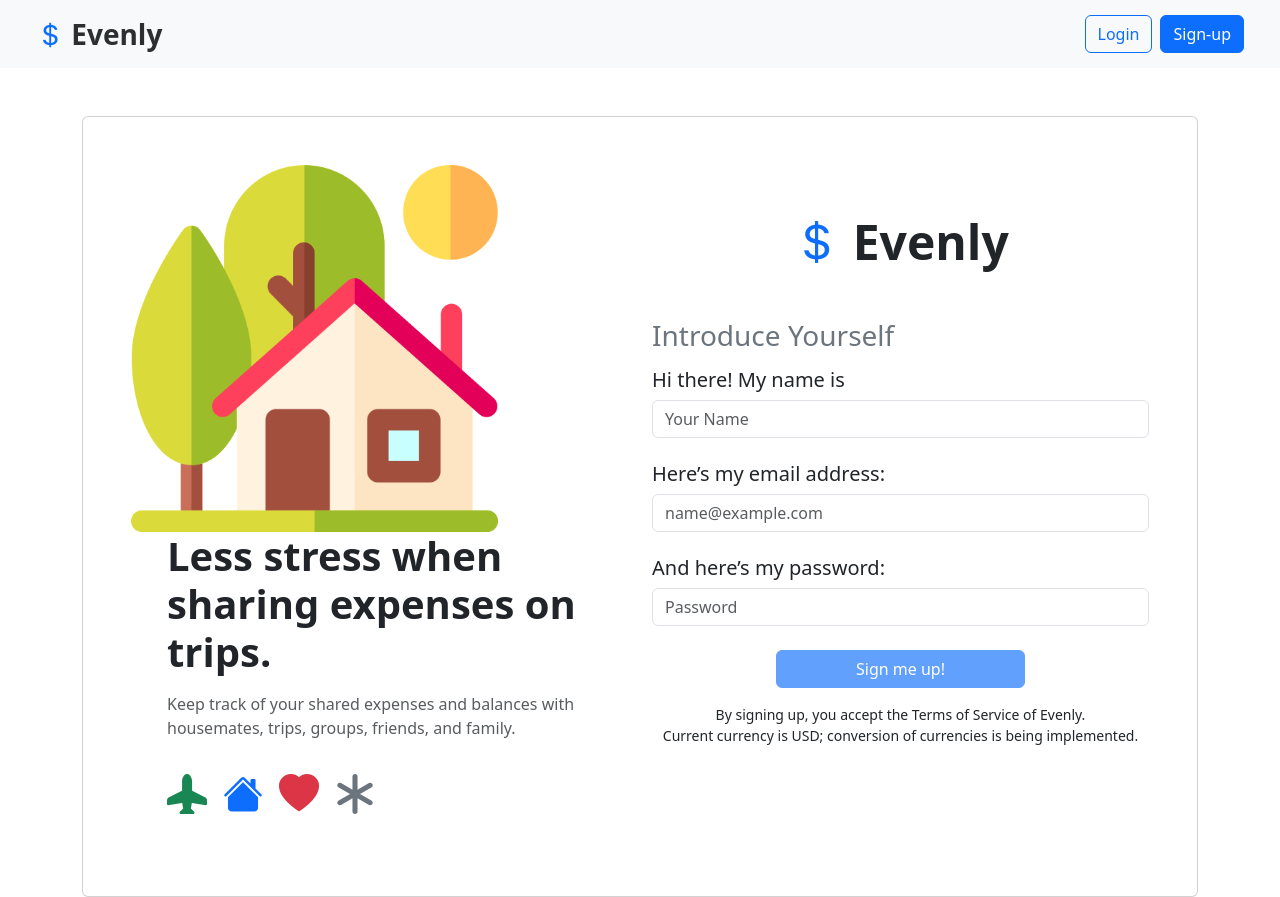
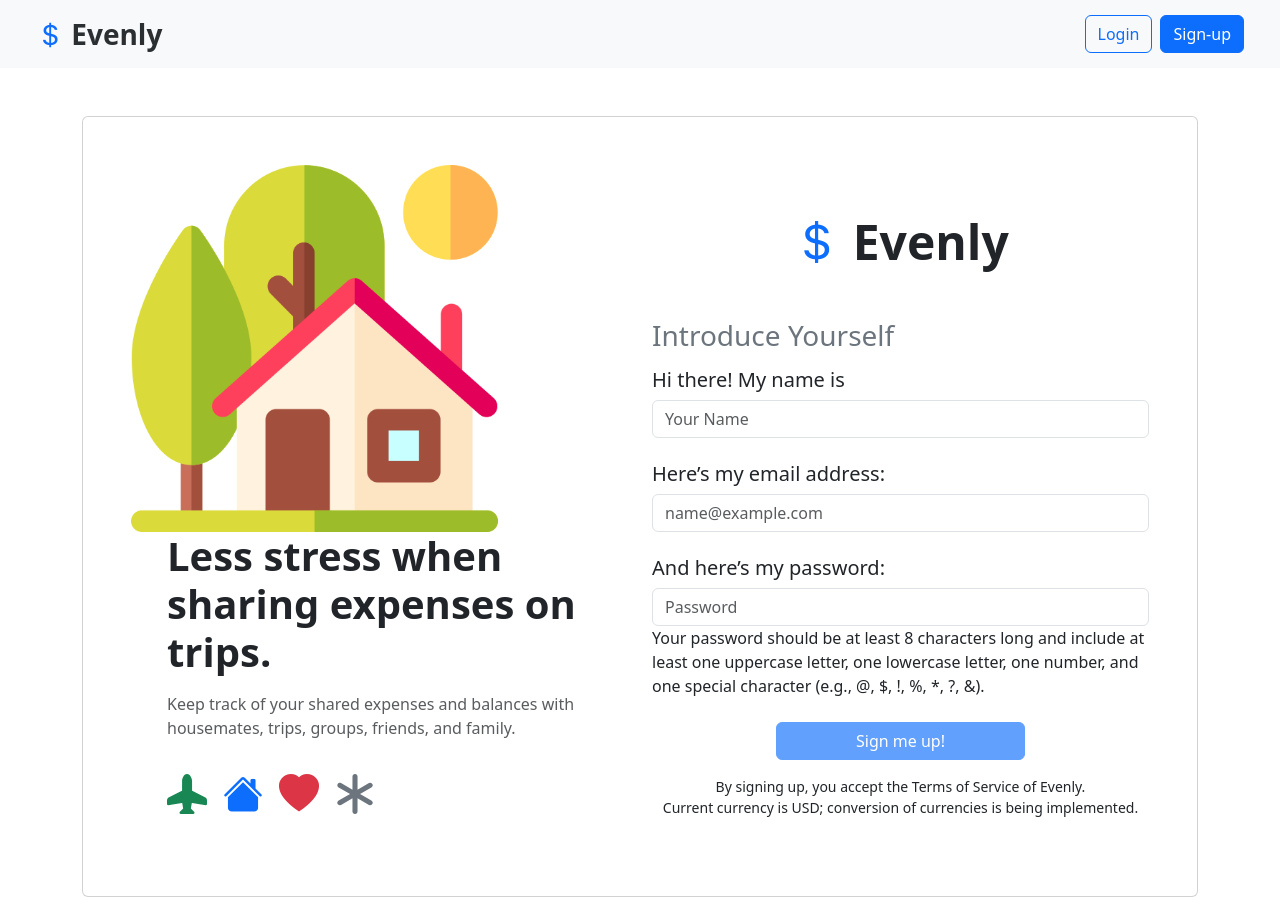
Before and after one commit to kevin-peiris/Evenly-Frontend, an Angular app: page /sign-up in a window 1280 px wide. Built offline with nearby package versions, Linux system fonts and the light colour scheme.

Commit message:
Sign Up page routing fix

```diff
--- a/src/app/pages/signup-page/signup-page.component.html
+++ b/src/app/pages/signup-page/signup-page.component.html
@@ -58,6 +58,8 @@
                         <label for="password" class="h5">And here’s my password:</label>
                         <input type="password" class="form-control" id="password" placeholder="Password" name="password"
                             [(ngModel)]="signUser.password" required>
+                            Your password should be at least 8 characters long and include at least one uppercase letter, one lowercase letter, one number, and one special character (e.g., &#64;, $, !, %, *, ?, &).
+                            <p class="text mt-3 small"></p>
                     </div>
                     <div #passwordMsg class="mt-1 mx-1 mb-4"></div>
 
--- a/src/app/pages/signup-page/signup-page.component.ts
+++ b/src/app/pages/signup-page/signup-page.component.ts
@@ -61,7 +61,7 @@ export class SignupPageComponent {
         .subscribe((data) => {
           this.userService.setUser(this.signUser);
           this.signUser = { name: "", email: "", password: "" };
-          this.router.navigate(['user-dashboard']);
+          this.router.navigate(['/user-main/user-dashboard']);
         });
     }
   }
--- a/src/app/pages/user-profile/user-profile.component.ts
+++ b/src/app/pages/user-profile/user-profile.component.ts
@@ -20,7 +20,6 @@ export class UserProfileComponent implements OnInit {
   mainDescription = 'Keep track of your shared expenses and balances with housemates, trips, groups, friends, and family.';
   mainImage = 'house.png';
   mainColor = 'text-primary';
-
 
   updateContent(newTitle: string, newDescription: string, newImage: string) {
     this.mainTitle = `Less stress when sharing expenses ${newTitle}`;
```
